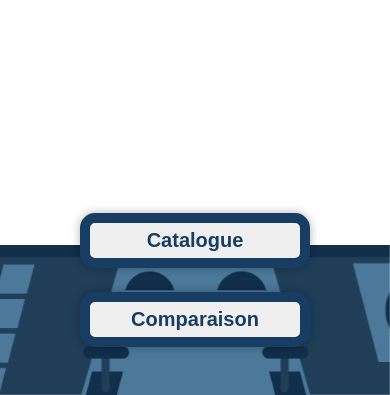
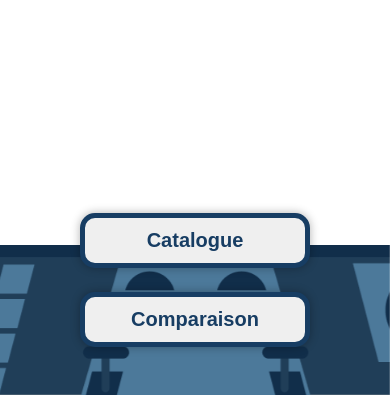
Before and after one commit to NiicoSnow/Dataplay-GIT, a website: page src/styles/index.html in a window 390 px wide. Shown: the part 449-844 px from the top of the page. Drawn offline with nearby package versions, Linux system fonts and the light colour scheme; files that its build step writes are made by us from their sources; files whose address does not match are found by name.

Commit message:
version mobile accueil
j'ai oublié un truc

```diff
--- a/src/styles/app.scss
+++ b/src/styles/app.scss
@@ -272,4 +272,7 @@ button {
     flex-direction: column;
     gap: 24px;
   }
+  .btn-deco{
+    border: 5px solid $main-color;
+  }
 }
```
